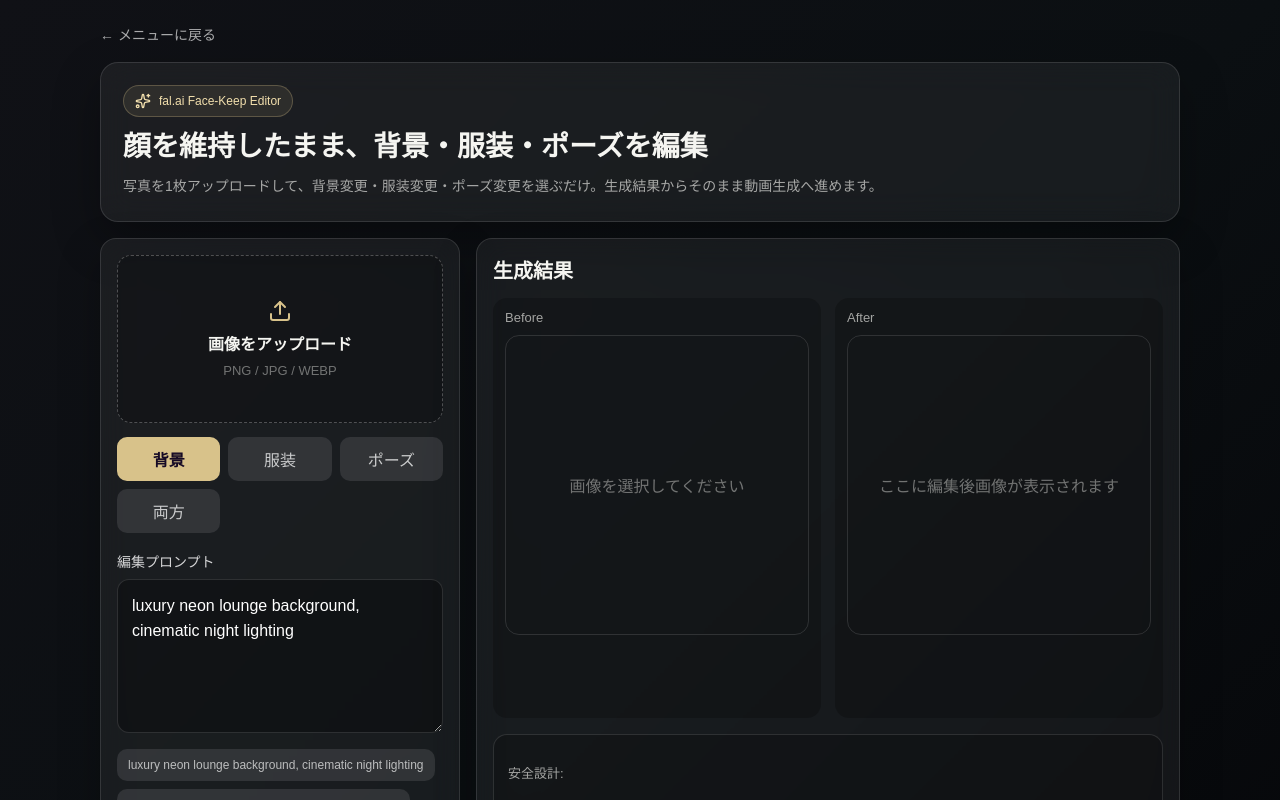
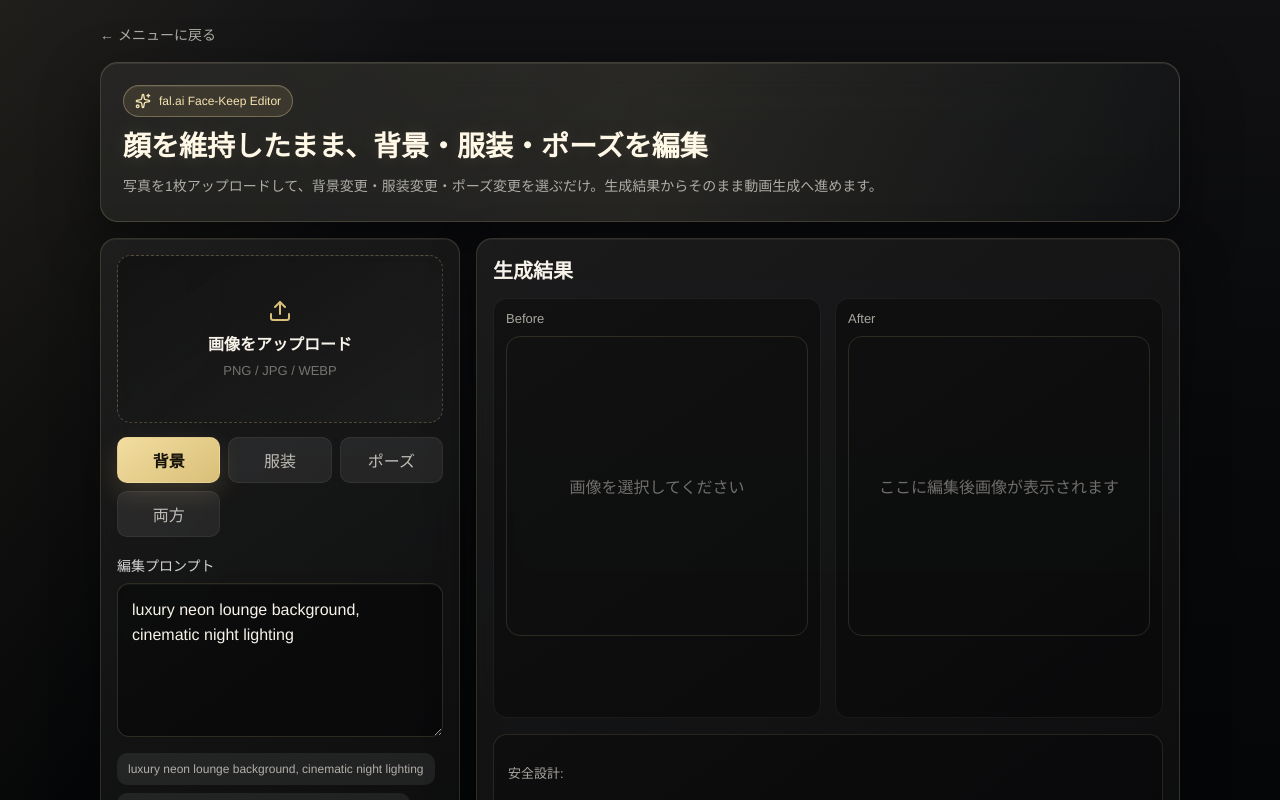
Before and after one commit to dawg2004/fai_1, a Next.js app: page /fal-editor in a window 1280 px wide. Shown: the top 800 px of the page. Built offline with nearby package versions, Linux system fonts and the light colour scheme.

Commit message:
Refine luxury visual style

```diff
--- a/app/globals.css
+++ b/app/globals.css
@@ -1,17 +1,19 @@
 :root {
   color-scheme: dark;
-  --bg: #0a0b0f;
-  --panel: rgba(255, 255, 255, 0.065);
-  --panel-strong: rgba(255, 255, 255, 0.105);
-  --line: rgba(255, 255, 255, 0.12);
-  --text: #f5f5f1;
-  --muted: rgba(245, 245, 241, 0.64);
-  --muted-2: rgba(245, 245, 241, 0.42);
-  --violet: #d8c28a;
-  --violet-strong: #ecd795;
-  --pink: #a6d7cf;
-  --pink-strong: #87cbc0;
+  --bg: #07080a;
+  --panel: rgba(246, 241, 226, 0.072);
+  --panel-strong: rgba(246, 241, 226, 0.12);
+  --line: rgba(229, 209, 154, 0.18);
+  --line-soft: rgba(255, 255, 255, 0.095);
+  --text: #f7f3ea;
+  --muted: rgba(247, 243, 234, 0.66);
+  --muted-2: rgba(247, 243, 234, 0.42);
+  --violet: #d9bf78;
+  --violet-strong: #f2dda0;
+  --pink: #98cec4;
+  --pink-strong: #bde7df;
   --danger: #ff9b9b;
+  --black-glass: rgba(8, 9, 11, 0.62);
 }
 
 * { box-sizing: border-box; }
@@ -20,9 +22,10 @@ body {
   margin: 0;
   min-height: 100vh;
   background:
-    linear-gradient(135deg, #101116 0%, #0b0f12 56%, #06070a 100%);
+    linear-gradient(115deg, rgba(217, 191, 120, 0.08), transparent 26%),
+    linear-gradient(180deg, #111114 0%, #08090b 42%, #030405 100%);
   color: var(--text);
-  font-family: Arial, Helvetica, sans-serif;
+  font-family: "Helvetica Neue", Arial, Helvetica, sans-serif;
 }
 button, input, textarea, select { font: inherit; }
 button { cursor: pointer; }
@@ -37,37 +40,52 @@ a { color: inherit; text-decoration: none; }
 }
 
 .hero {
-  border: 1px solid var(--line);
-  background: rgba(255,255,255,0.055);
-  box-shadow: 0 18px 48px rgba(0,0,0,0.30);
-  backdrop-filter: blur(16px);
+  border: 1px solid rgba(229, 209, 154, 0.20);
+  background:
+    linear-gradient(145deg, rgba(246,241,226,0.105), rgba(246,241,226,0.035)),
+    var(--black-glass);
+  box-shadow: 0 22px 60px rgba(0,0,0,0.42), inset 0 1px 0 rgba(255,255,255,0.08);
+  backdrop-filter: blur(18px) saturate(1.15);
   border-radius: 18px;
   padding: 22px;
   overflow: hidden;
   position: relative;
 }
+.hero:before {
+  content: "";
+  position: absolute;
+  inset: 0;
+  background: linear-gradient(90deg, transparent, rgba(242,221,160,0.08), transparent);
+  opacity: 0.8;
+  pointer-events: none;
+}
+.hero > * { position: relative; }
 .badge {
   display: inline-flex;
   align-items: center;
   gap: 8px;
-  border: 1px solid rgba(216,194,138,0.28);
-  background: rgba(216,194,138,0.10);
-  color: #f2dfad;
+  border: 1px solid rgba(242,221,160,0.32);
+  background: rgba(217,191,120,0.12);
+  color: #f6e5b2;
   border-radius: 999px;
   padding: 7px 11px;
   font-size: 12px;
   margin-bottom: 14px;
+  box-shadow: inset 0 1px 0 rgba(255,255,255,0.08);
 }
 .badge.pink {
-  border-color: rgba(255,179,219,0.30);
-  background: rgba(255,179,219,0.12);
-  color: #ffe0f1;
+  border-color: rgba(152,206,196,0.30);
+  background: rgba(152,206,196,0.12);
+  color: #d8fff8;
 }
 .hero h1 {
   margin: 0;
   letter-spacing: 0;
   line-height: 1.15;
   font-size: clamp(18px, 2.8vw, 28px);
+  font-weight: 800;
+  color: #fff8e7;
+  text-shadow: 0 1px 18px rgba(217,191,120,0.12);
 }
 .hero p {
   color: var(--muted);
@@ -84,20 +102,25 @@ a { color: inherit; text-decoration: none; }
   margin-top: 16px;
 }
 .menu-card, .glass-card {
-  border: 1px solid var(--line);
-  background: rgba(255,255,255,0.055);
-  box-shadow: 0 16px 42px rgba(0,0,0,0.25);
-  backdrop-filter: blur(14px);
+  border: 1px solid rgba(229, 209, 154, 0.16);
+  background:
+    linear-gradient(145deg, rgba(246,241,226,0.082), rgba(246,241,226,0.028)),
+    rgba(7,8,10,0.58);
+  box-shadow: 0 18px 48px rgba(0,0,0,0.34), inset 0 1px 0 rgba(255,255,255,0.055);
+  backdrop-filter: blur(16px) saturate(1.08);
   border-radius: 16px;
 }
 .menu-card {
   padding: 16px;
-  transition: transform 160ms ease, background 160ms ease, border-color 160ms ease;
+  transition: transform 160ms ease, background 160ms ease, border-color 160ms ease, box-shadow 160ms ease;
 }
 .menu-card:hover {
   transform: translateY(-2px);
-  background: rgba(255,255,255,0.085);
-  border-color: rgba(216,194,138,0.34);
+  background:
+    linear-gradient(145deg, rgba(246,241,226,0.12), rgba(246,241,226,0.04)),
+    rgba(7,8,10,0.64);
+  border-color: rgba(242,221,160,0.34);
+  box-shadow: 0 22px 60px rgba(0,0,0,0.42), inset 0 1px 0 rgba(255,255,255,0.08);
 }
 .menu-top {
   display: flex;
@@ -111,12 +134,13 @@ a { color: inherit; text-decoration: none; }
   border-radius: 12px;
   display: grid;
   place-items: center;
-  background: rgba(255,255,255,0.11);
+  background: linear-gradient(145deg, rgba(217,191,120,0.18), rgba(255,255,255,0.06));
   color: var(--violet);
+  border: 1px solid rgba(217,191,120,0.18);
 }
 .small-pill {
-  border: 1px solid var(--line);
-  background: rgba(0,0,0,0.24);
+  border: 1px solid rgba(229,209,154,0.16);
+  background: rgba(0,0,0,0.30);
   border-radius: 999px;
   padding: 5px 9px;
   color: var(--muted);
@@ -136,15 +160,15 @@ a { color: inherit; text-decoration: none; }
 .open-link {
   display: inline-block;
   margin-top: 14px;
-  color: var(--violet);
+  color: var(--violet-strong);
   font-weight: 700;
   font-size: 13px;
 }
 
 .note {
   margin-top: 16px;
-  border: 1px solid var(--line);
-  background: rgba(0,0,0,0.22);
+  border: 1px solid rgba(229,209,154,0.14);
+  background: rgba(0,0,0,0.28);
   border-radius: 14px;
   padding: 14px;
   color: var(--muted);
@@ -154,7 +178,7 @@ a { color: inherit; text-decoration: none; }
 .back-link {
   display: inline-flex;
   margin-bottom: 18px;
-  color: rgba(255,255,255,0.65);
+  color: rgba(247,243,234,0.68);
   font-size: 14px;
 }
 .back-link:hover { color: white; }
@@ -169,8 +193,8 @@ a { color: inherit; text-decoration: none; }
 .glass-card { padding: 16px; }
 .upload-box {
   min-height: 168px;
-  border: 1px dashed rgba(255,255,255,0.25);
-  background: rgba(0,0,0,0.22);
+  border: 1px dashed rgba(229,209,154,0.28);
+  background: linear-gradient(145deg, rgba(0,0,0,0.34), rgba(246,241,226,0.035));
   border-radius: 14px;
   display: flex;
   flex-direction: column;
@@ -182,8 +206,8 @@ a { color: inherit; text-decoration: none; }
 }
 .compact-upload { min-height: 124px; }
 .upload-box:hover {
-  background: rgba(255,255,255,0.08);
-  border-color: rgba(217,183,255,0.45);
+  background: linear-gradient(145deg, rgba(217,191,120,0.09), rgba(246,241,226,0.045));
+  border-color: rgba(242,221,160,0.52);
 }
 .upload-box input { display: none; }
 .upload-title { font-weight: 700; }
@@ -193,7 +217,8 @@ a { color: inherit; text-decoration: none; }
   max-height: 560px;
   object-fit: contain;
   border-radius: 14px;
-  background: rgba(0,0,0,0.22);
+  background: rgba(0,0,0,0.34);
+  border: 1px solid rgba(255,255,255,0.07);
 }
 .preview-img { margin-top: 14px; max-height: 320px; }
 .segment {
@@ -209,13 +234,15 @@ a { color: inherit; text-decoration: none; }
 }
 .segment button {
   padding: 10px;
-  color: rgba(255,255,255,0.75);
-  background: rgba(255,255,255,0.10);
+  color: rgba(247,243,234,0.74);
+  background: rgba(255,255,255,0.075);
+  border: 1px solid rgba(255,255,255,0.06);
 }
 .segment button.active {
-  background: var(--violet);
-  color: #160a25;
+  background: linear-gradient(145deg, var(--violet-strong), var(--violet));
+  color: #17130a;
   font-weight: 800;
+  box-shadow: 0 10px 24px rgba(217,191,120,0.18);
 }
 .field { margin-top: 18px; }
 .field label {
@@ -227,12 +254,13 @@ a { color: inherit; text-decoration: none; }
 textarea, select {
   width: 100%;
   border-radius: 12px;
-  border: 1px solid var(--line);
-  background: rgba(0,0,0,0.30);
-  color: white;
+  border: 1px solid rgba(229,209,154,0.16);
+  background: rgba(0,0,0,0.38);
+  color: var(--text);
   outline: none;
   padding: 14px;
   line-height: 1.55;
+  box-shadow: inset 0 1px 0 rgba(255,255,255,0.04);
 }
 textarea {
   resize: vertical;
@@ -242,7 +270,10 @@ select {
   min-height: 46px;
   appearance: none;
 }
-textarea:focus { border-color: rgba(217,183,255,0.55); }
+textarea:focus, select:focus {
+  border-color: rgba(242,221,160,0.58);
+  box-shadow: 0 0 0 3px rgba(217,191,120,0.10), inset 0 1px 0 rgba(255,255,255,0.05);
+}
 .inline-fields {
   display: grid;
   grid-template-columns: repeat(2, minmax(0, 1fr));
@@ -255,13 +286,13 @@ textarea:focus { border-color: rgba(217,183,255,0.55); }
   margin-top: 12px;
 }
 .preset {
-  background: rgba(255,255,255,0.10);
-  color: rgba(255,255,255,0.68);
+  background: rgba(255,255,255,0.075);
+  color: rgba(247,243,234,0.68);
   padding: 9px 11px;
   text-align: left;
   font-size: 12px;
 }
-.preset:hover { background: rgba(255,255,255,0.16); color: white; }
+.preset:hover { background: rgba(217,191,120,0.13); color: #fff8e7; }
 .primary-btn {
   width: 100%;
   margin-top: 18px;
@@ -270,18 +301,26 @@ textarea:focus { border-color: rgba(217,183,255,0.55); }
   align-items: center;
   justify-content: center;
   gap: 8px;
-  background: var(--violet);
-  color: #15071f;
+  background: linear-gradient(145deg, var(--violet-strong), var(--violet));
+  color: #17130a;
   font-weight: 800;
+  box-shadow: 0 14px 32px rgba(217,191,120,0.20), inset 0 1px 0 rgba(255,255,255,0.32);
+  transition: transform 160ms ease, box-shadow 160ms ease, filter 160ms ease;
 }
-.primary-btn.pink { background: var(--pink); }
+.primary-btn:hover {
+  transform: translateY(-1px);
+  filter: brightness(1.03);
+  box-shadow: 0 18px 38px rgba(217,191,120,0.25), inset 0 1px 0 rgba(255,255,255,0.36);
+}
+.primary-btn.pink { background: linear-gradient(145deg, var(--pink-strong), var(--pink)); }
 .secondary-btn {
   display: block;
   width: 100%;
   padding: 13px;
   text-align: center;
-  background: rgba(255,255,255,0.10);
-  color: rgba(255,255,255,0.80);
+  background: rgba(255,255,255,0.075);
+  color: rgba(247,243,234,0.82);
+  border: 1px solid rgba(229,209,154,0.12);
 }
 .error-box {
   margin-top: 14px;
@@ -302,7 +341,8 @@ textarea:focus { border-color: rgba(217,183,255,0.55); }
   gap: 14px;
 }
 .image-panel {
-  background: rgba(0,0,0,0.22);
+  background: rgba(0,0,0,0.30);
+  border: 1px solid rgba(255,255,255,0.06);
   border-radius: 14px;
   padding: 12px;
   min-height: 420px;
@@ -314,7 +354,7 @@ textarea:focus { border-color: rgba(217,183,255,0.55); }
 }
 .empty-state {
   min-height: 300px;
-  border: 1px solid var(--line);
+  border: 1px solid rgba(229,209,154,0.14);
   border-radius: 14px;
   display: grid;
   place-items: center;
@@ -325,8 +365,8 @@ textarea:focus { border-color: rgba(217,183,255,0.55); }
 .result-actions { display: grid; gap: 10px; margin-top: 12px; }
 .safety-box {
   margin-top: 16px;
-  border: 1px solid var(--line);
-  background: rgba(0,0,0,0.20);
+  border: 1px solid rgba(229,209,154,0.13);
+  background: rgba(0,0,0,0.27);
   border-radius: 14px;
   padding: 14px;
   color: var(--muted);
@@ -337,7 +377,7 @@ textarea:focus { border-color: rgba(217,183,255,0.55); }
   border: 1px solid rgba(255, 211, 137, 0.28);
   background: rgba(255, 187, 77, 0.12);
   color: #ffe1aa;
-  border-radius: 20px;
+  border-radius: 14px;
   padding: 14px;
   line-height: 1.8;
   font-size: 14px;
@@ -346,9 +386,9 @@ textarea:focus { border-color: rgba(217,183,255,0.55); }
   display: flex;
   gap: 10px;
   align-items: flex-start;
-  border: 1px solid var(--line);
-  background: rgba(0,0,0,0.22);
-  border-radius: 18px;
+  border: 1px solid rgba(229,209,154,0.13);
+  background: rgba(0,0,0,0.27);
+  border-radius: 14px;
   margin-top: 16px;
   padding: 14px;
   color: rgba(255,255,255,0.72);
@@ -361,7 +401,7 @@ textarea:focus { border-color: rgba(217,183,255,0.55); }
   max-height: 300px;
   overflow: auto;
   border-radius: 14px;
-  background: rgba(0,0,0,0.36);
+  background: rgba(0,0,0,0.46);
   color: rgba(255,255,255,0.66);
   padding: 14px;
   font-size: 12px;
@@ -371,6 +411,7 @@ textarea:focus { border-color: rgba(217,183,255,0.55); }
   max-height: 620px;
   border-radius: 14px;
   background: rgba(0,0,0,0.28);
+  border: 1px solid rgba(255,255,255,0.07);
 }
 
 @media (max-width: 900px) {
```
